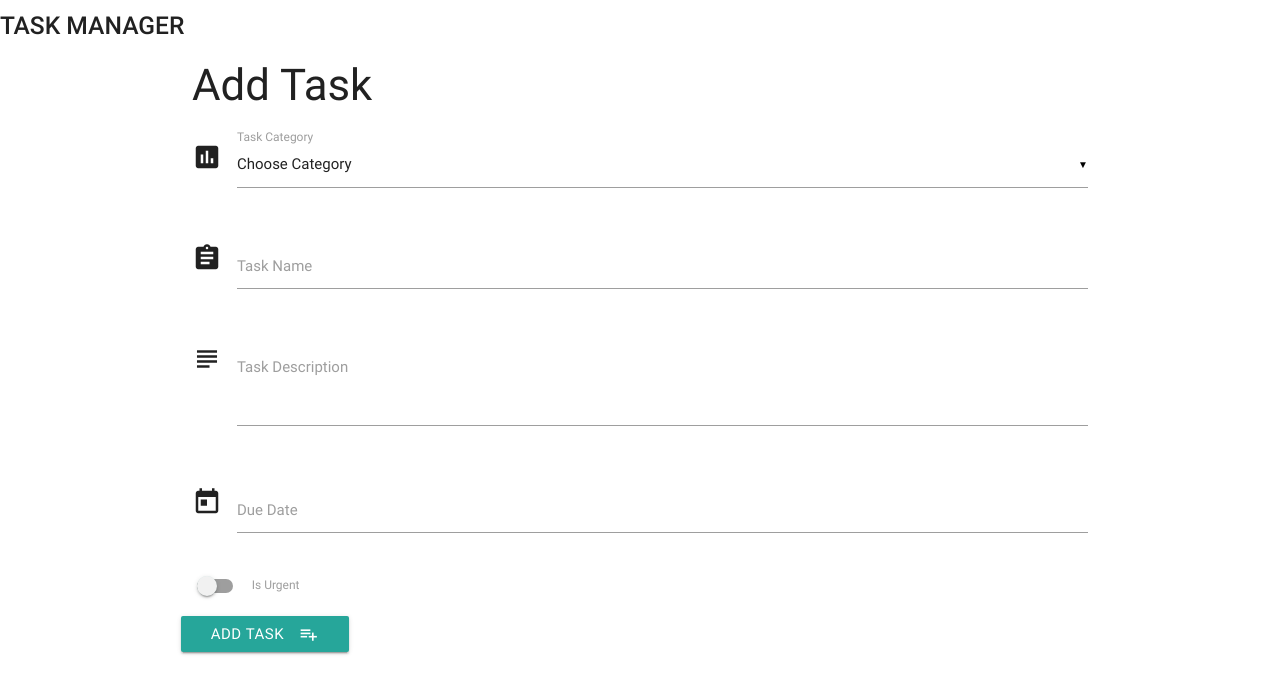
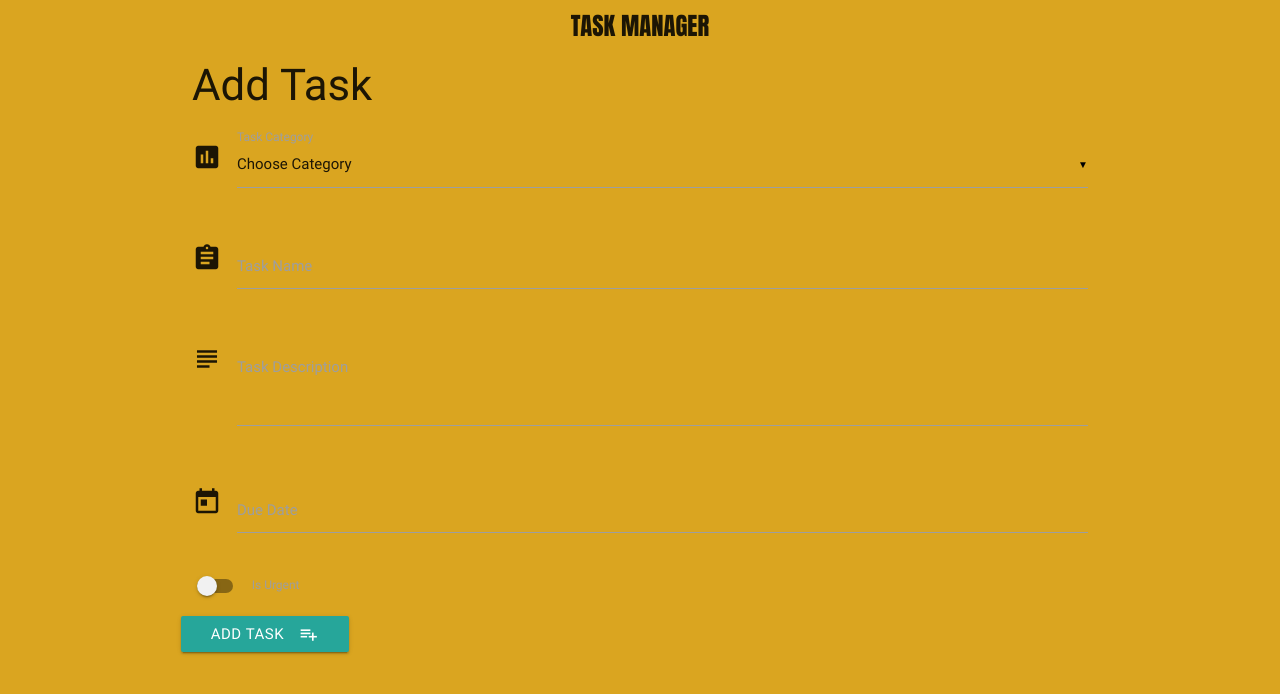
Before and after one commit to billdavisjr/task-manager, a Flask app: page /add_task in a window 1280 px wide. Shown: the top 694 px of the page. Run offline with Flask 2, Linux system fonts and the light colour scheme; data that the repository does not hold is empty; some libraries are stand-ins or nearby versions.

Commit message:
Styling changes to headding text

```diff
--- a/static/css/style.css
+++ b/static/css/style.css
@@ -9,3 +9,11 @@
 .task_header {
     margin-top: 5px;
 }
+
+.tmheading {
+    font-family: Impact, Haettenschweiler, 'Arial Narrow Bold', sans-serif;
+}
+
+body {
+    background-color: goldenrod
+}
--- a/templates/base.html
+++ b/templates/base.html
@@ -7,7 +7,7 @@
         <title>Task Manager</title>
     </head>
     <body>
-        <h5><strong>TASK MANAGER</strong></h5>
+        <h5 class="tmheading center"><strong>TASK MANAGER</strong></h5>
         <div class="container">
             {% block content %} {% endblock %}
         </div>
```
